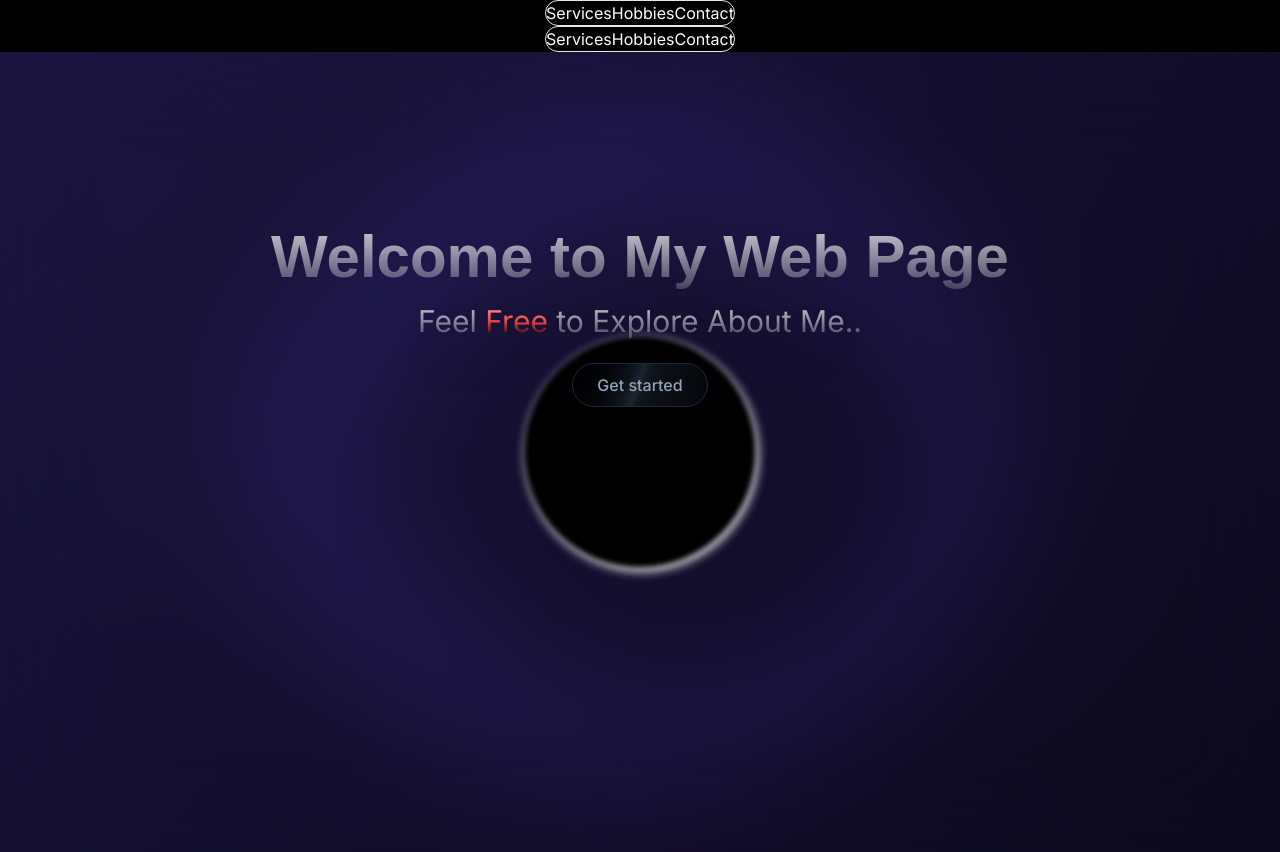
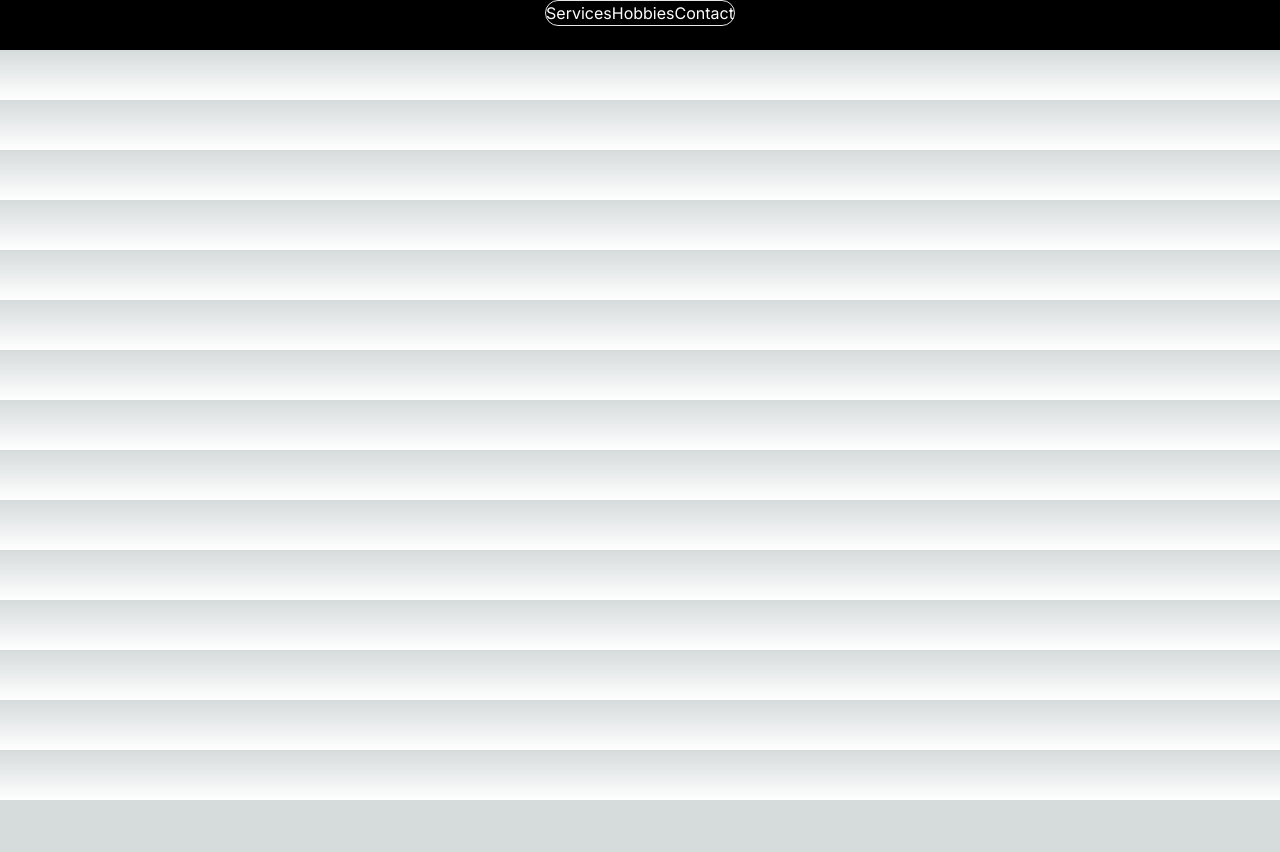
Before and after one commit to sivavarunan/my-website, a Next.js app: page / in a window 1280 px wide. After the commit the page ends 800 px from the top, so only its background shows below. Built offline with nearby package versions, Linux system fonts and the light colour scheme.

Commit message:
debugging deployment

```diff
--- a/src/app/page.tsx
+++ b/src/app/page.tsx
@@ -1,11 +1,12 @@
 import React from 'react';
 import App from '@/Components/App';
-import HomePage from '@/app/pages/HomePage';
+// import HomePage from '@/app/pages/HomePage';
 
 const IndexPage: React.FC = () => {
   return (
     <App>
-      <HomePage />
+      hi
+      {/* <HomePage /> */}
     </App>
   );
 };
```
